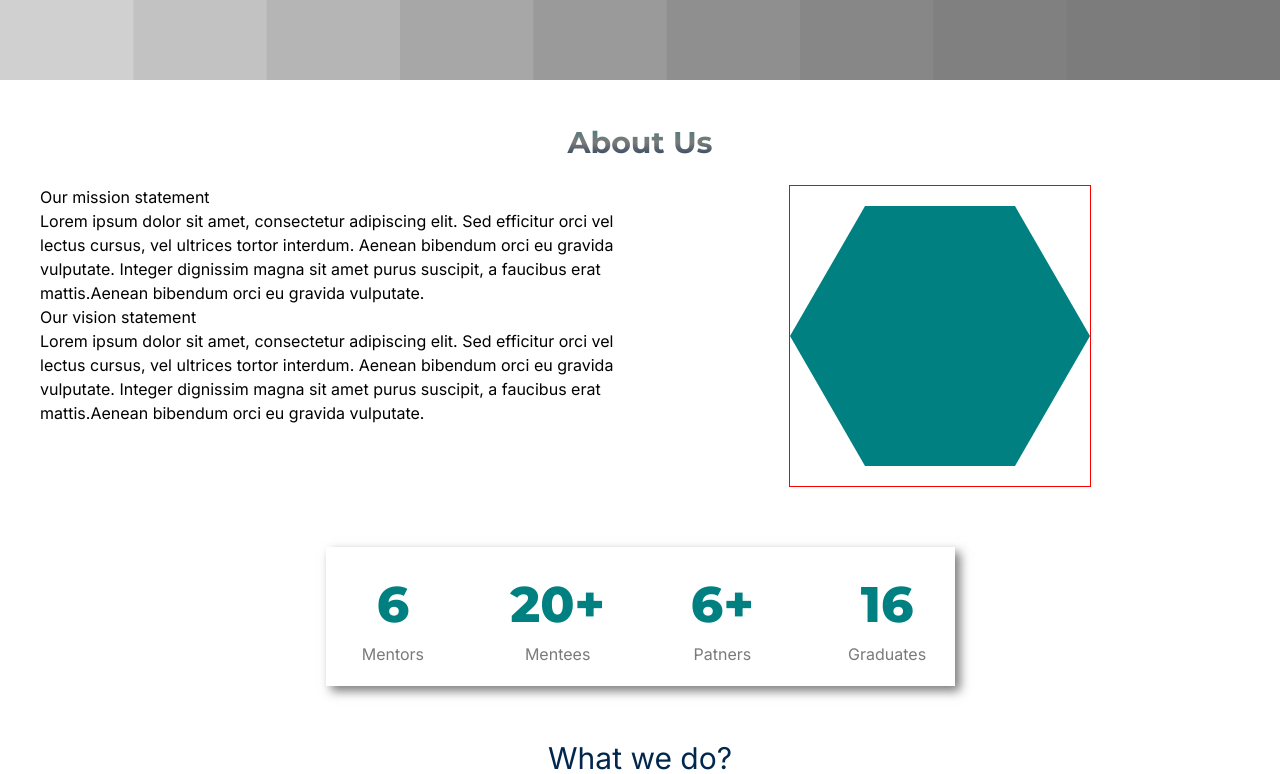
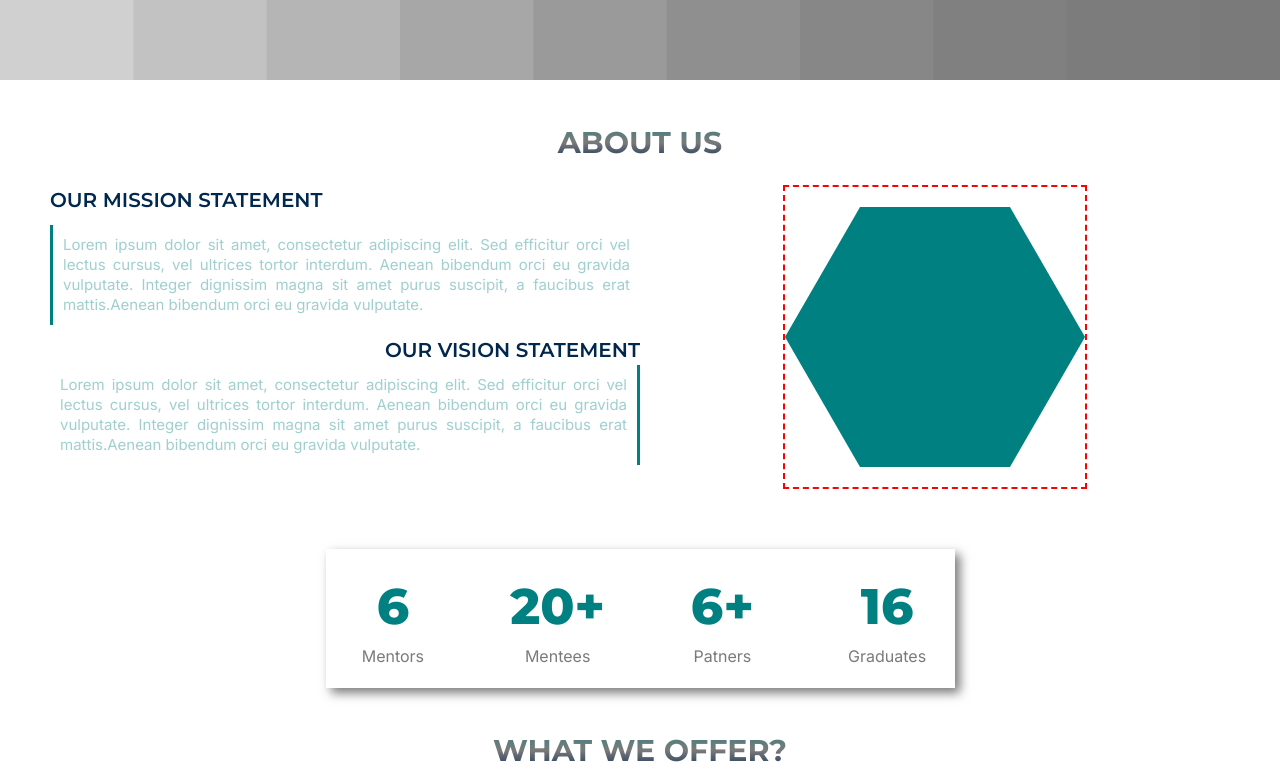
Before and after one commit to Oloniyo-Bolaji/dataforimpact, a Next.js app: page / in a window 1280 px wide. Shown: the part 800-1574 px from the top of the page. Built offline with nearby package versions, Linux system fonts and the light colour scheme.

Commit message:
service section added

```diff
--- a/components/About.jsx
+++ b/components/About.jsx
@@ -13,17 +13,17 @@
   return (
     <div className="py-[40px] flex flex-col gap-[20px]">
       <h3
-        className={`${montserrat.className} text-[30px] text-center font-bold bg-gradient-to-b from-[#008080] via-[#7a7a7a] to-[#00274D] bg-clip-text text-transparent`}
+        className={`${montserrat.className} uppercase text-[30px] text-center font-bold bg-gradient-to-b from-[#008080] via-[#7a7a7a] to-[#00274D] bg-clip-text text-transparent`}
       >
         About Us
       </h3>
-      <div className="lg:px-[40px] sm:px-[30px] px-[20px] flex sm:flex-row flex-col">
+      <div className="lg:px-[50px] sm:px-[30px] px-[20px] flex sm:flex-row flex-col">
         <div className="sm:w-[50%] w-full flex items-center flex-col">
-          <div>
+          <div className="flex flex-col gap-[10px]">
             {/**mission statement */}
-            <div>
-              <h4>Our mission statement</h4>
-              <p>
+            <div className="flex flex-col gap-[10px]">
+              <h4 className={`${montserrat.className} text-[20px] uppercase font-semibold text-[#00274D]`}>Our mission statement</h4>
+              <p className="text-justify border-l-[3px] border-[#008080] text-[#00808060] sm:text-[15px] text-[13px] leading-[20px] p-[10px]">
                 Lorem ipsum dolor sit amet, consectetur adipiscing elit. Sed
                 efficitur orci vel lectus cursus, vel ultrices tortor interdum.
                 Aenean bibendum orci eu gravida vulputate. Integer dignissim
@@ -33,8 +33,8 @@
             </div>
             {/**vision statement */}
             <div>
-              <h4>Our vision statement</h4>
-              <p>
+              <h4 className={`${montserrat.className} text-[20px] uppercase font-semibold text-right text-[#00274D]`}>Our vision statement</h4>
+              <p className="text-justify border-r-[3px] border-[#008080] text-[#00808060] sm:text-[15px] text-[13px] leading-[20px] p-[10px]">
                 Lorem ipsum dolor sit amet, consectetur adipiscing elit. Sed
                 efficitur orci vel lectus cursus, vel ultrices tortor interdum.
                 Aenean bibendum orci eu gravida vulputate. Integer dignissim
@@ -45,7 +45,7 @@
           </div>
         </div>
         <div className="sm:w-[50%] w-full flex justify-center items-center h-full">
-          <div className="border border-[red] ">
+          <div className="border-[2px] border-[red] border-dashed">
             <div className="hexagon"></div>
           </div>
         </div>
--- a/components/Hero.jsx
+++ b/components/Hero.jsx
@@ -51,7 +51,7 @@
           </h1>
           <p className="sm:text-[16px] text-[13px] text-[#7a7a7a]">
             Hands-on data training with real-world projects; Flexible,
-            beginner-friendly, and industry-focused.Get Taught and Mentored by
+            beginner-friendly, and industry-focused. Get Taught and Mentored by
             experienced analysts and data scientists.
           </p>
           <a
--- a/components/Service.jsx
+++ b/components/Service.jsx
@@ -5,6 +5,14 @@
 import { MdWorkOutline } from "react-icons/md";
 import { IoPeopleOutline } from "react-icons/io5";
 import { RiUserStarLine } from "react-icons/ri";
+import { Montserrat } from "next/font/google";
+
+
+const montserrat = Montserrat({
+  subsets: ["latin"],
+  weight: ["400", "500", "600", "700", "800"],
+});
+
 
 const Service = () => {
   const services = [
@@ -47,17 +55,27 @@
   ];
   return (
     <div className="py-[20px] px-[30px]">
-      <h3 className="text-center text-[30px] text-[#00274d] my-[10px]">What we do?</h3>
+      <h3
+        className={`${montserrat.className} text-[30px] text-center font-bold bg-gradient-to-b from-[#008080] via-[#7a7a7a] to-[#00274D] bg-clip-text text-transparent uppercase`}
+      >
+        What we offer?
+      </h3>
       <div className="grid sm:grid-cols-3 grid-cols-1 gap-[20px]">
         {services.map((service, index) => {
           return (
             <div key={index} className="flex gap-[10px] w-full">
               <div className="w-[20%] flex justify-center items-center">
-                <span className="border-[3px] rounded-full border-[#008080] p-[20px] text-[#008080] sm:text-[30px] text-[20px] font-bold">{service.icons}</span>
+                <span className="border-[3px] rounded-full border-[#008080] p-[20px] text-[#008080] sm:text-[30px] text-[20px] font-bold">
+                  {service.icons}
+                </span>
               </div>
               <div className="w-[80%]">
-                <h3 className="uppercase text-[15px] text-[#00274d]">{service.service}</h3>
-                <p className="leading-[20px] text-[14px] text-[#00274d]">{service.description}</p>
+                <h3 className={`${montserrat.className} uppercase text-[15px] text-[#00274d]`}>
+                  {service.service}
+                </h3>
+                <p className="leading-[20px] text-[14px] text-[#00274d]">
+                  {service.description}
+                </p>
               </div>
             </div>
           );
```
